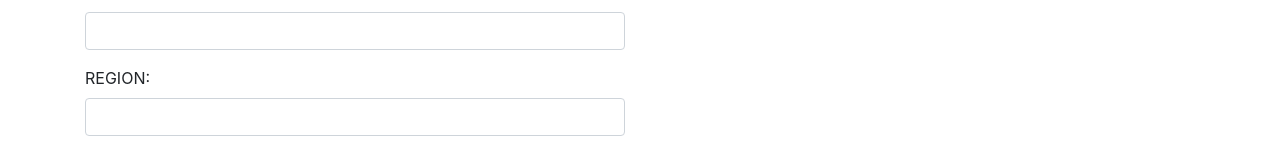
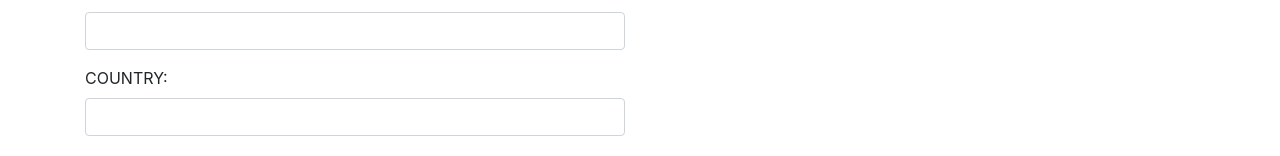
Before and after one commit to bj7/wine_note_web, a React (Create React App) app: page / in a window 1280 px wide. Shown: the part 248-404 px from the top of the page. Built offline with nearby package versions, Linux system fonts and the light colour scheme.

Commit message:
Fixes typo in Country field

```diff
--- a/src/TastingNotes.tsx
+++ b/src/TastingNotes.tsx
@@ -83,7 +83,7 @@ export default class TastingNotes extends React.Component {
 								}}/>
 							</div>
 							<div className="form-group">
-                                <label htmlFor="COUNTRY">REGION:</label>
+								<label htmlFor="COUNTRY">COUNTRY:</label>
 								<input type="text" className="form-control" onChange={(event) => {
 									this.onChange({ field: 'country', value: event.target.value });
 								}}/>
```
Lines whose indentation alone changed are shown as unchanged.
